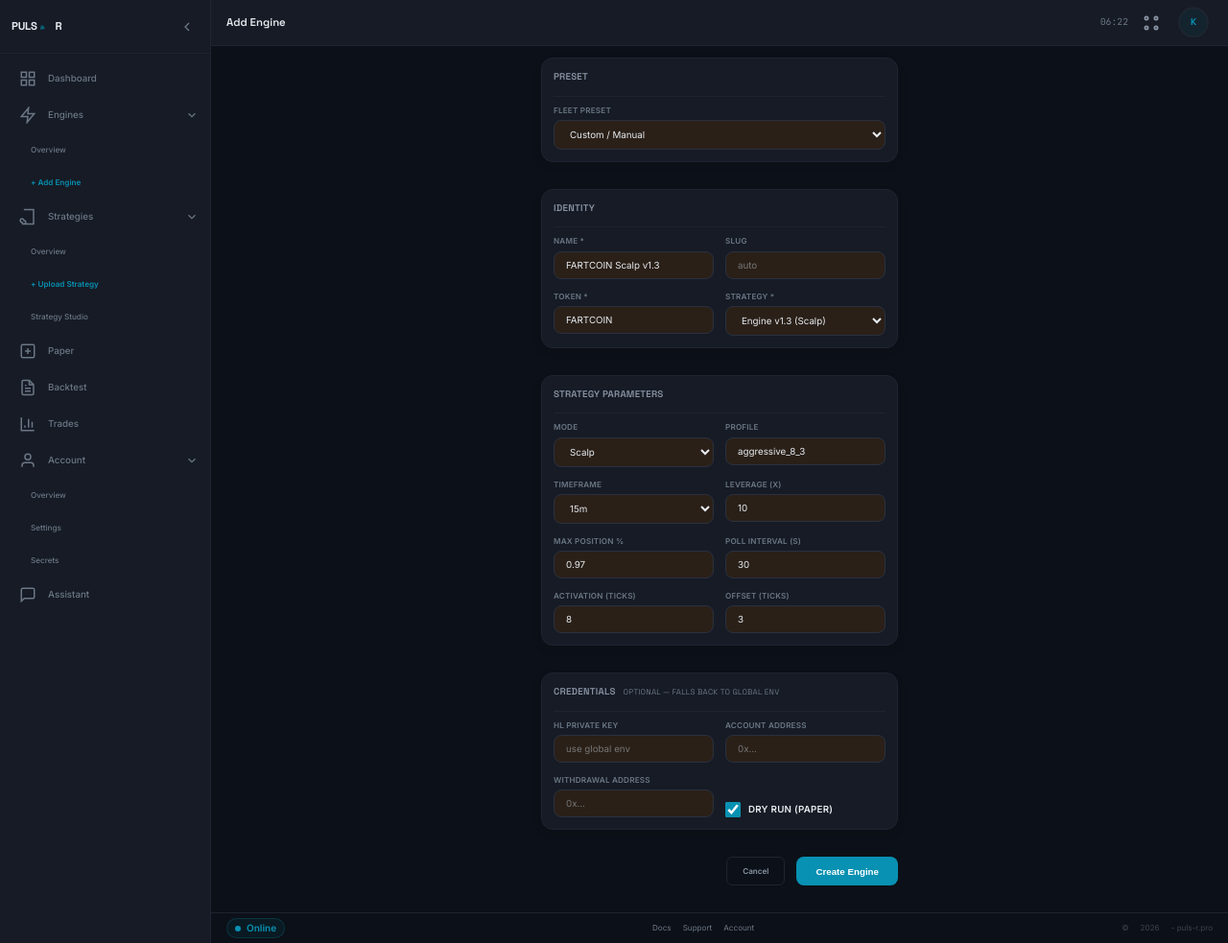
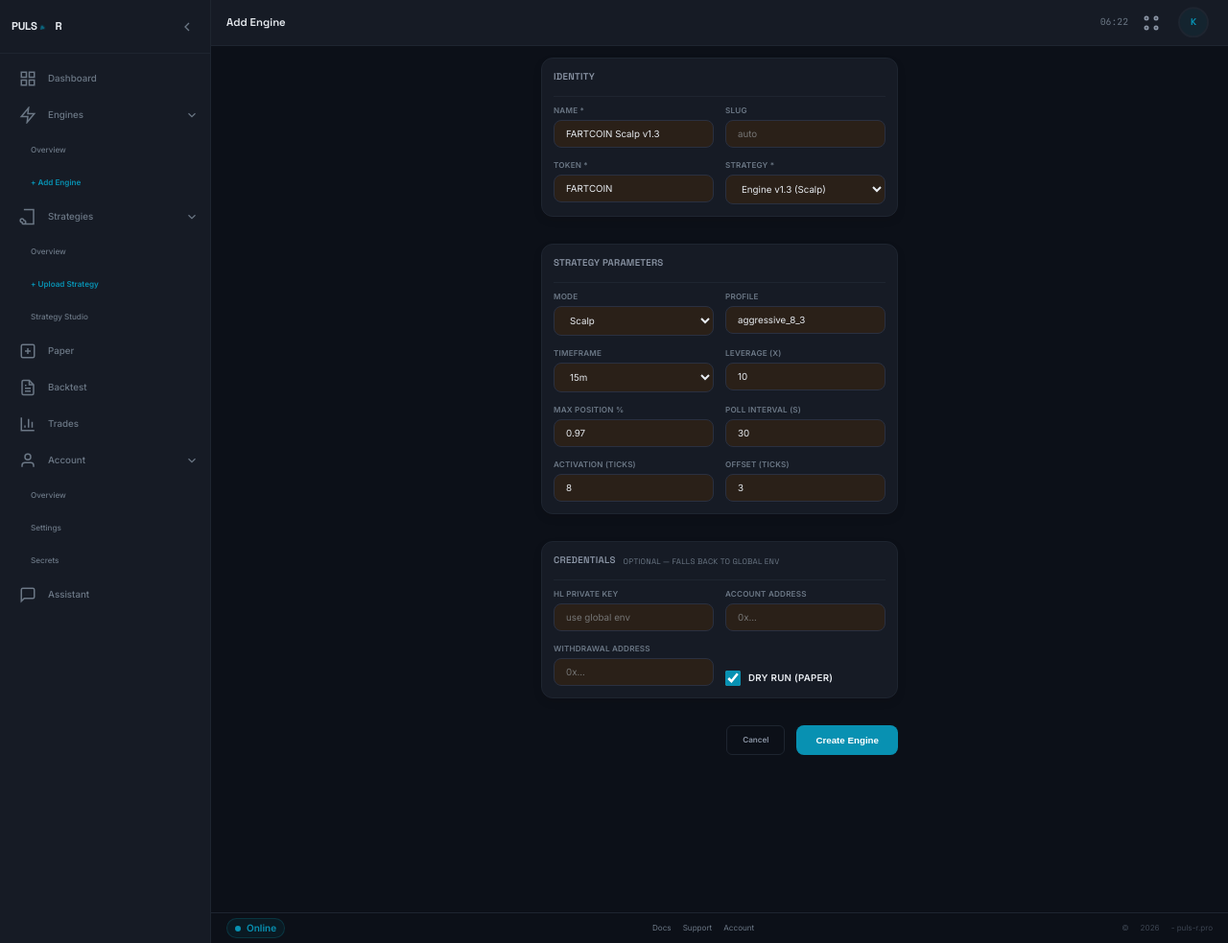
Before and after one commit to karma-devops/strategy-engine, a Python web app: template app/templates/instance_form.html in a window 1280 px wide. Shown: the whole page at 96% size. Run offline with Jinja, Linux system fonts and the light colour scheme; the template is opened without the code that fills it, so the values that code supplies are empty.

Commit message:
fix(T2-3): remove dead preset machinery from instance form
- app/static/instance_form.js: removed loadFleet()/applyPreset() + preset
  change-listener + init() IIFE. These fetched a non-existent
  /api/v2/presets/fleet endpoint (always 404) and left the optgroup empty
  — dead code + silent console error on every page load.
- app/templates/instance_form.html: removed the Preset chart-card section
  (Fleet Preset dropdown with only 'Custom / Manual' + empty optgroup).
  Form now starts cleanly at Identity.
- Live-verified in browser: /instances/new renders without Preset section,
  Strategy dropdown still lists 3 options (PRO v6.1 included), console
  clean (0 errors, was silently 404ing before).

```diff
--- a/app/static/instance_form.js
+++ b/app/static/instance_form.js
@@ -1,46 +1,4 @@
 const API_BASE = window.location.origin;
-let fleet = [];
-
-async function loadFleet() {
-    try {
-        const res = await fetch(`${API_BASE}/api/v2/presets/fleet`);
-        const data = await res.json();
-        fleet = data.fleet || [];
-        const group = document.getElementById('fleet-optgroup');
-        group.innerHTML = fleet.map((p, i) => `<option value="${i}">${p.name}</option>`).join('');
-    } catch (e) {
-        console.error('loadFleet error:', e);
-    }
-}
-
-function applyPreset(index) {
-    const preset = fleet[index];
-    if (!preset) return;
-    document.getElementById('slug').value = preset.slug || '';
-    document.getElementById('name').value = preset.name;
-    document.getElementById('token').value = preset.token;
-    document.getElementById('strategy_id').value = preset.strategy_id;
-    document.getElementById('mode').value = preset.mode;
-    document.getElementById('profile').value = preset.profile;
-    document.getElementById('timeframe').value = preset.timeframe;
-    document.getElementById('leverage').value = preset.leverage;
-    document.getElementById('max_position_pct').value = preset.max_position_pct;
-    document.getElementById('poll_interval_seconds').value = preset.poll_interval_seconds;
-    // activation/offset defaults based on profile
-    if (preset.profile === 'aggressive_8_3') {
-        document.getElementById('activation').value = 8;
-        document.getElementById('offset').value = 3;
-    } else if (preset.profile === 'sniper_36_12') {
-        document.getElementById('activation').value = 36;
-        document.getElementById('offset').value = 12;
-    }
-}
-
-document.getElementById('preset-select').addEventListener('change', (e) => {
-    const idx = e.target.value;
-    if (idx === '') return;
-    applyPreset(parseInt(idx, 10));
-});
 
 document.getElementById('instance-form').addEventListener('submit', async (e) => {
     e.preventDefault();
@@ -68,7 +26,3 @@ document.getElementById('instance-form').addEventListener('submit', async (e) =>
         alert('Network error: ' + err.message);
     }
 });
-
-(async function init() {
-    await loadFleet();
-})();
--- a/app/templates/instance_form.html
+++ b/app/templates/instance_form.html
@@ -5,22 +5,6 @@
 <div style="max-width:720px;margin:0 auto;">
 
     <form id="instance-form" style="display:flex;flex-direction:column;gap:var(--space-4);">
-
-        {# ── Section: Preset ── #}
-        <div class="chart-card">
-            <div class="card-head">
-                <h2>Preset</h2>
-            </div>
-            <div style="display:grid;grid-template-columns:1fr;gap:var(--space-3);">
-                <div>
-                    <label class="kpi-label" for="preset-select" style="display:block;margin-bottom:4px;">Fleet Preset</label>
-                    <select id="preset-select" name="preset" style="width:100%;padding:var(--space-2) var(--space-3);background:var(--input-bg);border:1px solid var(--input-border);border-radius:var(--radius-md);color:var(--input-text);font-size:var(--text-sm);">
-                        <option value="" selected>Custom / Manual</option>
-                        <optgroup label="Default Fleet" id="fleet-optgroup"></optgroup>
-                    </select>
-                </div>
-            </div>
-        </div>
 
         {# ── Section: Identity ── #}
         <div class="chart-card">
```
